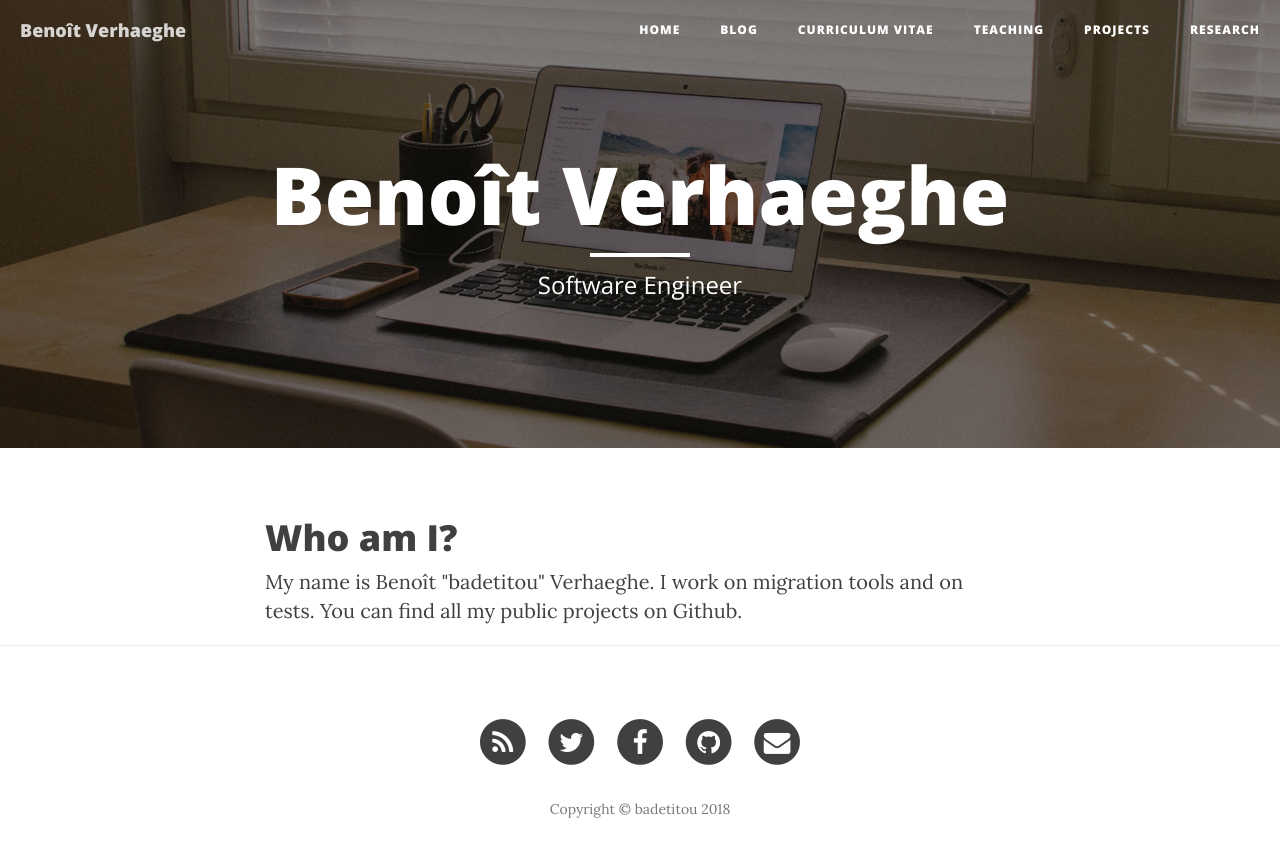
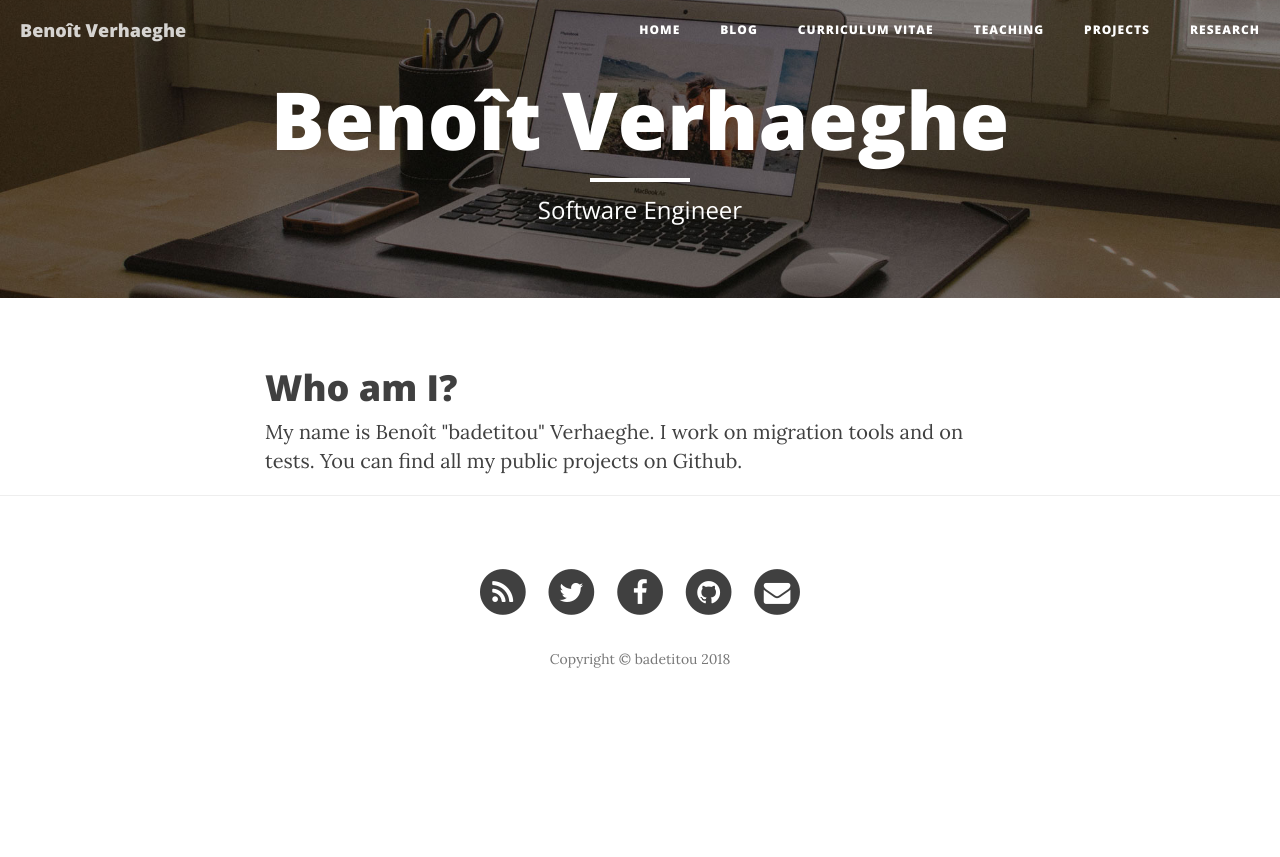
Before and after one commit to badetitou/badetitou.github.io, a Jekyll site: the page built from index.html, in a window 1280 px wide. Shown: the top 857 px of the page. Built offline with Jekyll 4.4.1, drawn with Linux system fonts in a browser that asks for light colours; nearby versions of some CDN libraries; the list of posts is cut into pages by our own code.

Commit message:
update size header to 150px->75px

```diff
--- a/css/clean-blog.css
+++ b/css/clean-blog.css
@@ -154,7 +154,7 @@ hr.small {
   .intro-header .site-heading,
   .intro-header .post-heading,
   .intro-header .page-heading {
-    padding: 150px 0;
+    padding: 75px 0;
   }
 }
 .intro-header .site-heading,
```
